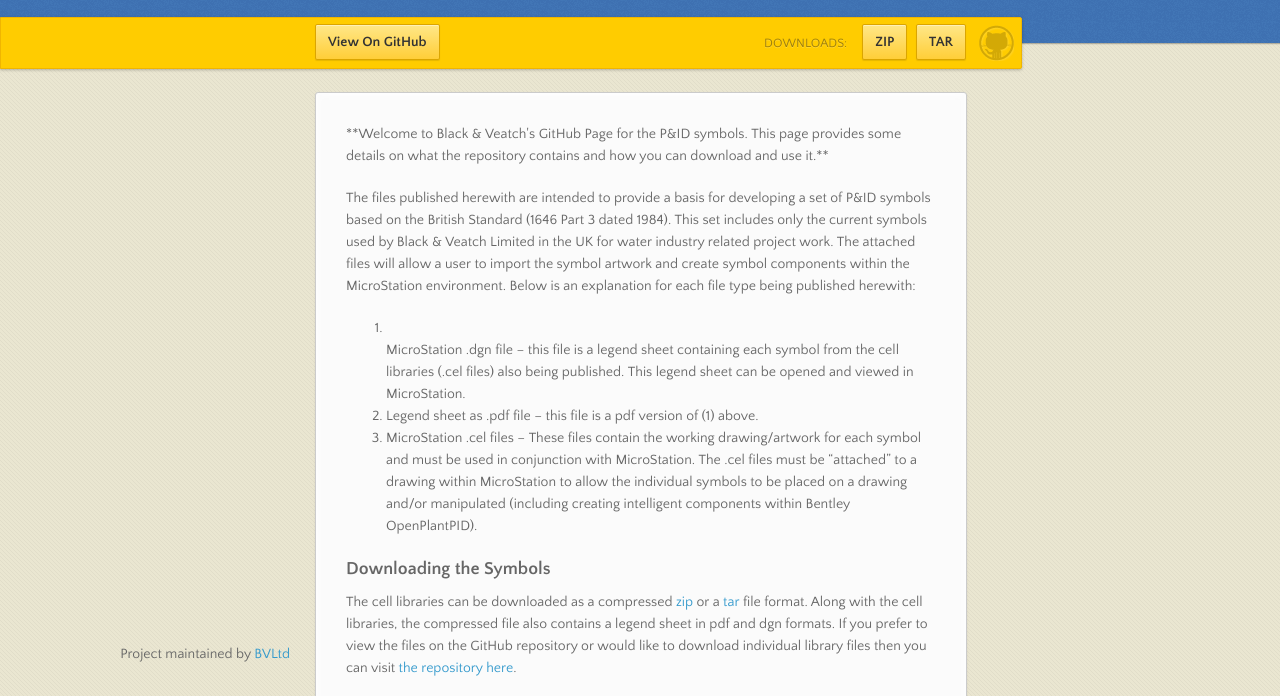
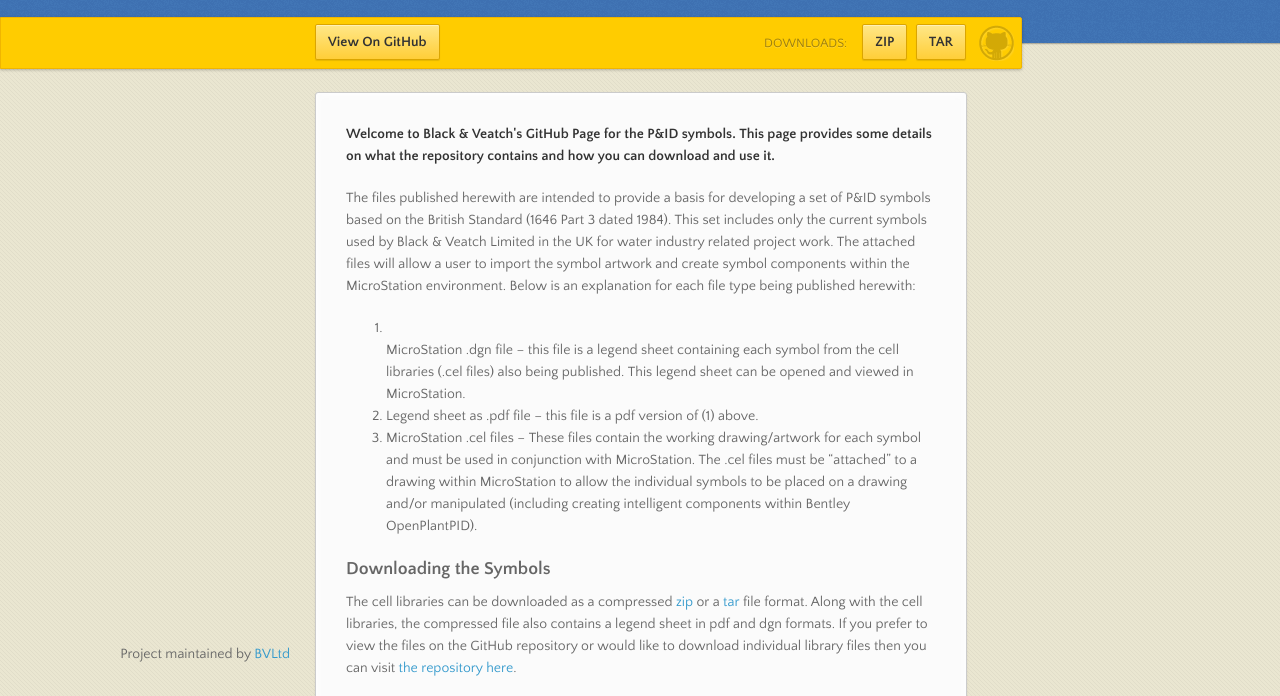
Before and after one commit to BVLtd/PID-Symbols-BritishStandard, a plain HTML site: page index.html in a window 1280 px wide. Shown: the part 98-794 px from the top of the page. Drawn offline with nearby package versions, Linux system fonts and the light colour scheme.

Commit message:
Update index.html

```diff
--- a/index.html
+++ b/index.html
@@ -39,7 +39,7 @@
         <ul></ul>
       </nav>
       <section>
-        <p>**Welcome to Black &amp; Veatch's GitHub Page for the P&ID symbols.  This page provides some details on what the repository contains and how you can download and use it.**
+        <p><strong>Welcome to Black &amp; Veatch's GitHub Page for the P&ID symbols.  This page provides some details on what the repository contains and how you can download and use it.</strong>
 </p>
 
 <p>The files published herewith are intended to provide a basis for developing a set of P&ID symbols based on the British Standard (1646 Part 3 dated 1984).  This set includes only the current symbols used by Black &amp; Veatch Limited in the UK for water industry related project work.  The attached files will allow a user to import the symbol artwork and create symbol components within the MicroStation environment.  Below is an explanation for each file type being published herewith:</p>
```
